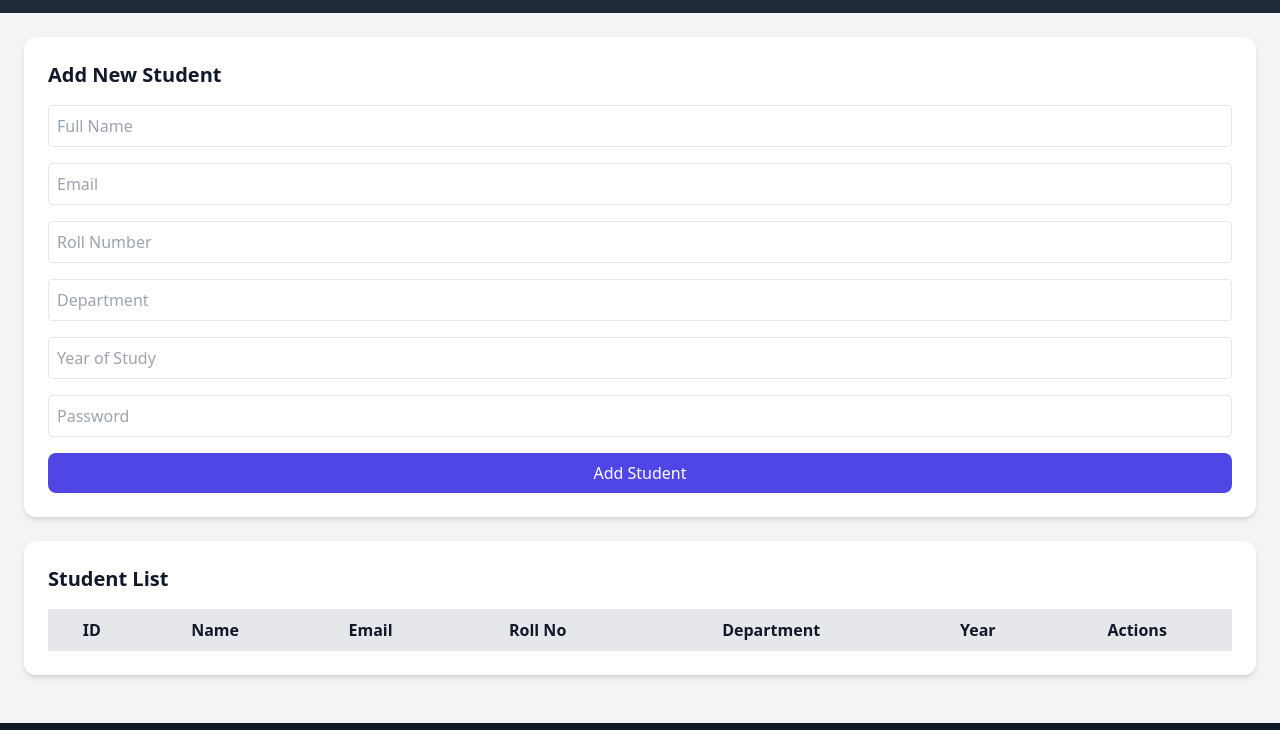
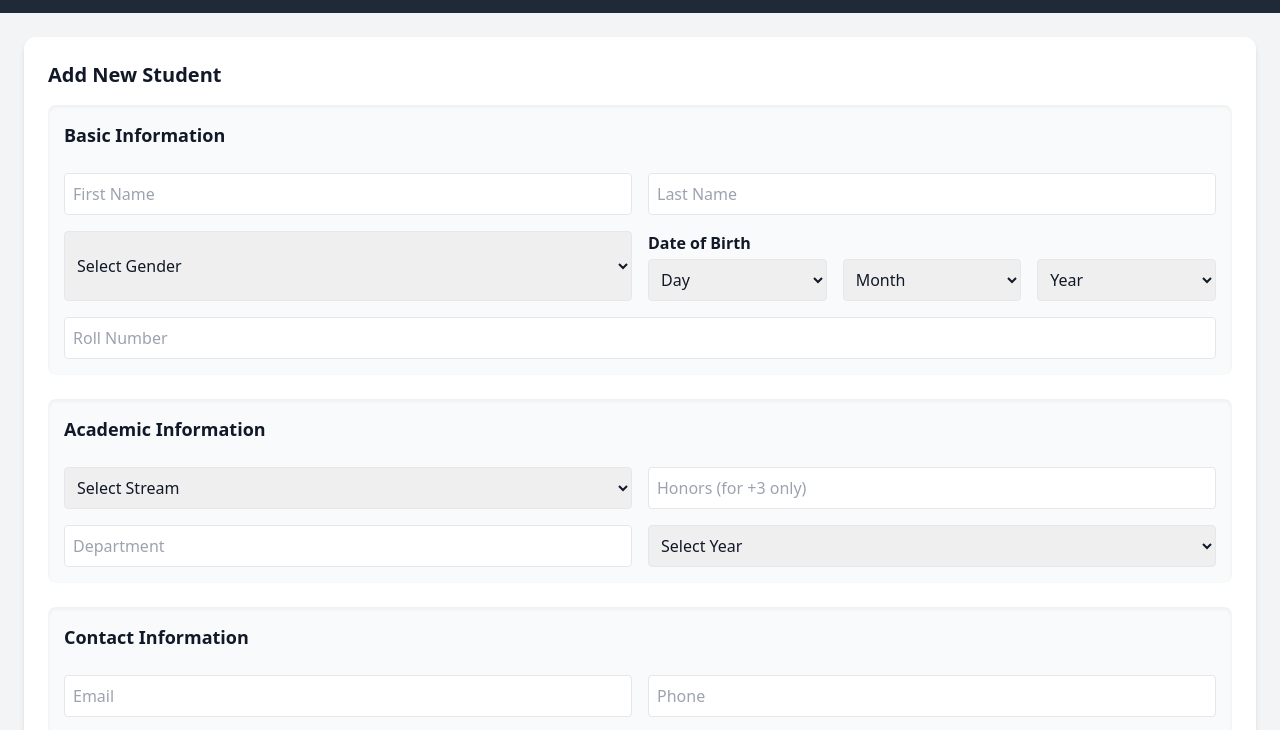
Before and after one commit to ommp07497/cms-college-management-system, a website: page manageStudents.html in a window 1280 px wide. Shown: the part 59-789 px from the top of the page. Drawn offline with nearby package versions, Linux system fonts and the light colour scheme; no server answers.

Commit message:
Update manageStudents.html

```diff
--- a/manageStudents.html
+++ b/manageStudents.html
@@ -19,15 +19,113 @@
     <!-- Add/Edit Student Form -->
      <div class="bg-white p-6 rounded-xl shadow-md w-full">
       <h2 class="text-xl font-semibold mb-4" id="formTitle">Add New Student</h2>
-      <form id="studentForm" class="grid gap-4">
+      <form id="studentForm" class="grid gap-6">
+
   <input type="hidden" name="id" id="studentId">
-        <input type="text" name="fullName" placeholder="Full Name" class="w-full p-2 border rounded" required>
-        <input type="email" name="email" placeholder="Email" class="w-full p-2 border rounded" required>
-        <input type="text" name="rollNumber" placeholder="Roll Number" class="w-full p-2 border rounded" required>
-        <input type="text" name="department" placeholder="Department" class="w-full p-2 border rounded" required>
-        <input type="text" name="yearOfStudy" placeholder="Year of Study" class="w-full p-2 border rounded" required>
-      <input type="password" id="passwordField" name="password" placeholder="Password" class="w-full p-2 border rounded" required>
-        <div class="flex flex-col sm:flex-row gap-2">
+
+  <!-- 🔹 Basic Info -->
+  <div class="bg-gray-50 p-4 rounded-lg shadow-inner grid gap-4">
+    <h3 class="font-semibold text-lg mb-2">Basic Information</h3>
+    <div class="grid sm:grid-cols-2 gap-4">
+      <input type="text" name="firstName" placeholder="First Name" class="p-2 border rounded" required>
+      <input type="text" name="lastName" placeholder="Last Name" class="p-2 border rounded" required>
+    </div>
+    <div class="grid sm:grid-cols-2 gap-4">
+      <select name="gender" class="p-2 border rounded" required>
+        <option value="" disabled selected>Select Gender</option>
+        <option value="Male">Male</option>
+        <option value="Female">Female</option>
+        <option value="Other">Other</option>
+      </select>
+     <!-- Date of Birth -->
+<div>
+  <label class="block mb-1 font-semibold">Date of Birth</label>
+  <div class="grid sm:grid-cols-3 gap-4">
+    <select name="dobDay" class="p-2 border rounded" required>
+      <option value="" disabled selected>Day</option>
+      <!-- JS will populate 1-31 -->
+    </select>
+    <select name="dobMonth" class="p-2 border rounded" required>
+      <option value="" disabled selected>Month</option>
+      <option value="01">January</option>
+      <option value="02">February</option>
+      <option value="03">March</option>
+      <option value="04">April</option>
+      <option value="05">May</option>
+      <option value="06">June</option>
+      <option value="07">July</option>
+      <option value="08">August</option>
+      <option value="09">September</option>
+      <option value="10">October</option>
+      <option value="11">November</option>
+      <option value="12">December</option>
+    </select>
+    <select name="dobYear" class="p-2 border rounded" required>
+      <option value="" disabled selected>Year</option>
+      <!-- JS will populate years -->
+    </select>
+  </div>
+</div>
+      </div>
+    <input type="text" name="rollNumber" placeholder="Roll Number" class="p-2 border rounded" required>
+  </div>
+
+  <!-- 🔹 Academic Info -->
+  <div class="bg-gray-50 p-4 rounded-lg shadow-inner grid gap-4">
+    <h3 class="font-semibold text-lg mb-2">Academic Information</h3>
+    <div class="grid sm:grid-cols-2 gap-4">
+      <select name="stream" class="p-2 border rounded" required>
+        <option value="" disabled selected>Select Stream</option>
+        <option value="+2 Arts">+2 Arts</option>
+        <option value="+2 Science">+2 Science</option>
+        <option value="+2 Commerce">+2 Commerce</option>
+        <option value="+3 Arts">+3 Arts</option>
+        <option value="+3 Science">+3 Science</option>
+        <option value="+3 Commerce">+3 Commerce</option>
+        <option value="BCA">BCA</option>
+        <option value="BBA">BBA</option>
+      </select>
+      <input type="text" name="honors" placeholder="Honors (for +3 only)" class="p-2 border rounded">
+    </div>
+    <div class="grid sm:grid-cols-2 gap-4">
+      <input type="text" name="department" placeholder="Department" class="p-2 border rounded">
+     <select name="yearOfStudy" class="p-2 border rounded" required>
+  <option value="" disabled selected>Select Year</option>
+  <option value="1">1st Year</option>
+  <option value="2">2nd Year</option>
+  <option value="3">3rd Year</option>
+</select>
+
+      </div>
+  </div>
+
+  <!-- 🔹 Contact Info -->
+  <div class="bg-gray-50 p-4 rounded-lg shadow-inner grid gap-4">
+    <h3 class="font-semibold text-lg mb-2">Contact Information</h3>
+    <div class="grid sm:grid-cols-2 gap-4">
+      <input type="email" name="email" placeholder="Email" class="p-2 border rounded" required>
+      <input type="text" name="phone" placeholder="Phone" class="p-2 border rounded">
+    </div>
+    <textarea name="address" placeholder="Address" class="p-2 border rounded w-full"></textarea>
+  </div>
+
+  <!-- 🔹 Guardian Info -->
+  <div class="bg-gray-50 p-4 rounded-lg shadow-inner grid gap-4">
+    <h3 class="font-semibold text-lg mb-2">Guardian Information</h3>
+    <div class="grid sm:grid-cols-2 gap-4">
+      <input type="text" name="guardianName" placeholder="Guardian Name" class="p-2 border rounded">
+      <input type="text" name="guardianContact" placeholder="Guardian Contact" class="p-2 border rounded">
+    </div>
+  </div>
+
+  <!-- 🔹 Password -->
+  <div class="bg-gray-50 p-4 rounded-lg shadow-inner grid gap-4">
+    <h3 class="font-semibold text-lg mb-2">Password</h3>
+    <input type="password" id="passwordField" name="password" placeholder="Password" class="p-2 border rounded" required>
+  </div>
+
+  <!-- 🔹 Actions -->
+  <div class="flex flex-col sm:flex-row gap-4">
     <button type="submit" id="submitBtn" class="bg-indigo-600 text-white px-4 py-2 rounded-lg hover:bg-indigo-700 flex-1">
       Add Student
     </button>
@@ -35,6 +133,7 @@
       Cancel
     </button>
   </div>
+
 </form>
     </div>
 
```
Lines whose indentation alone changed are shown as unchanged.
